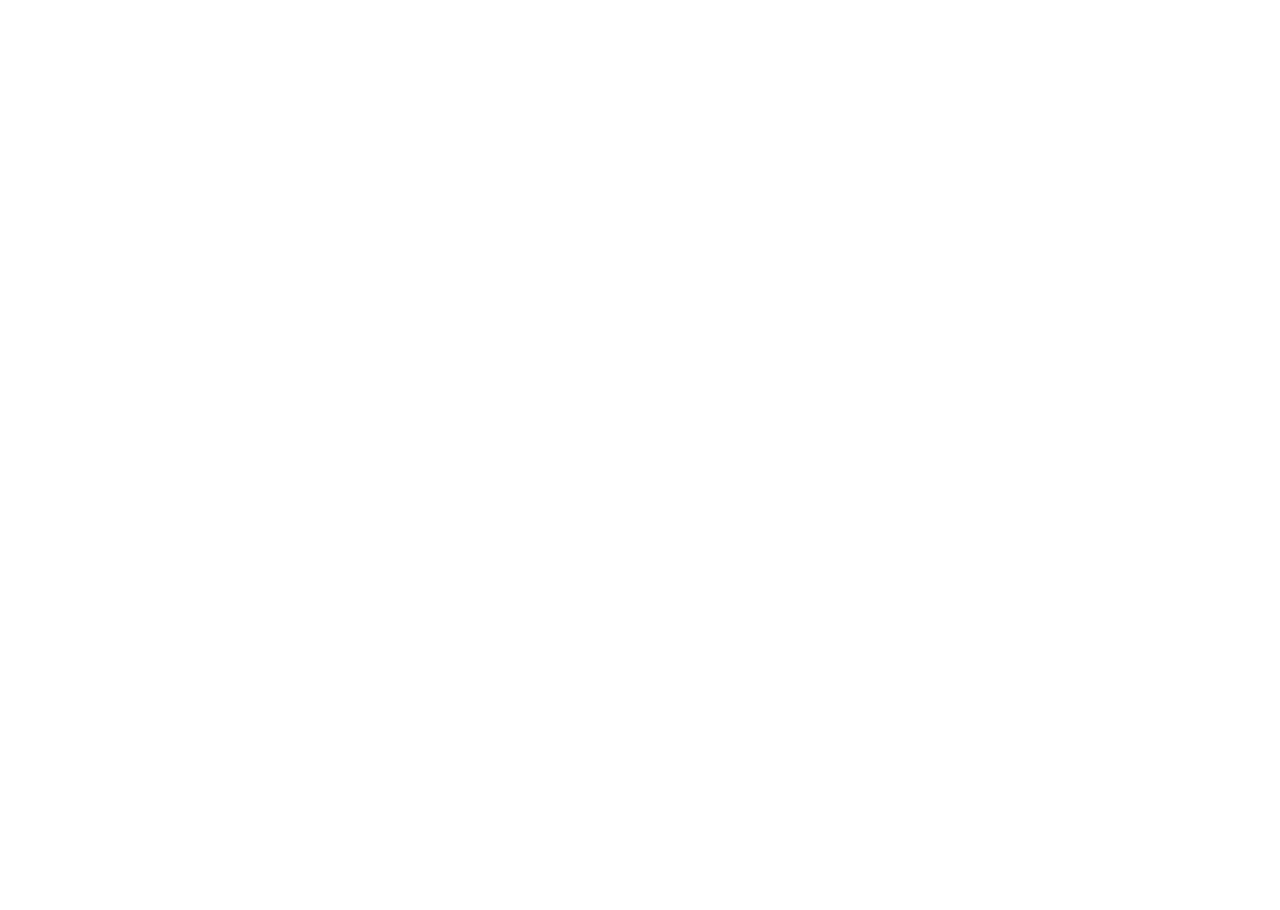
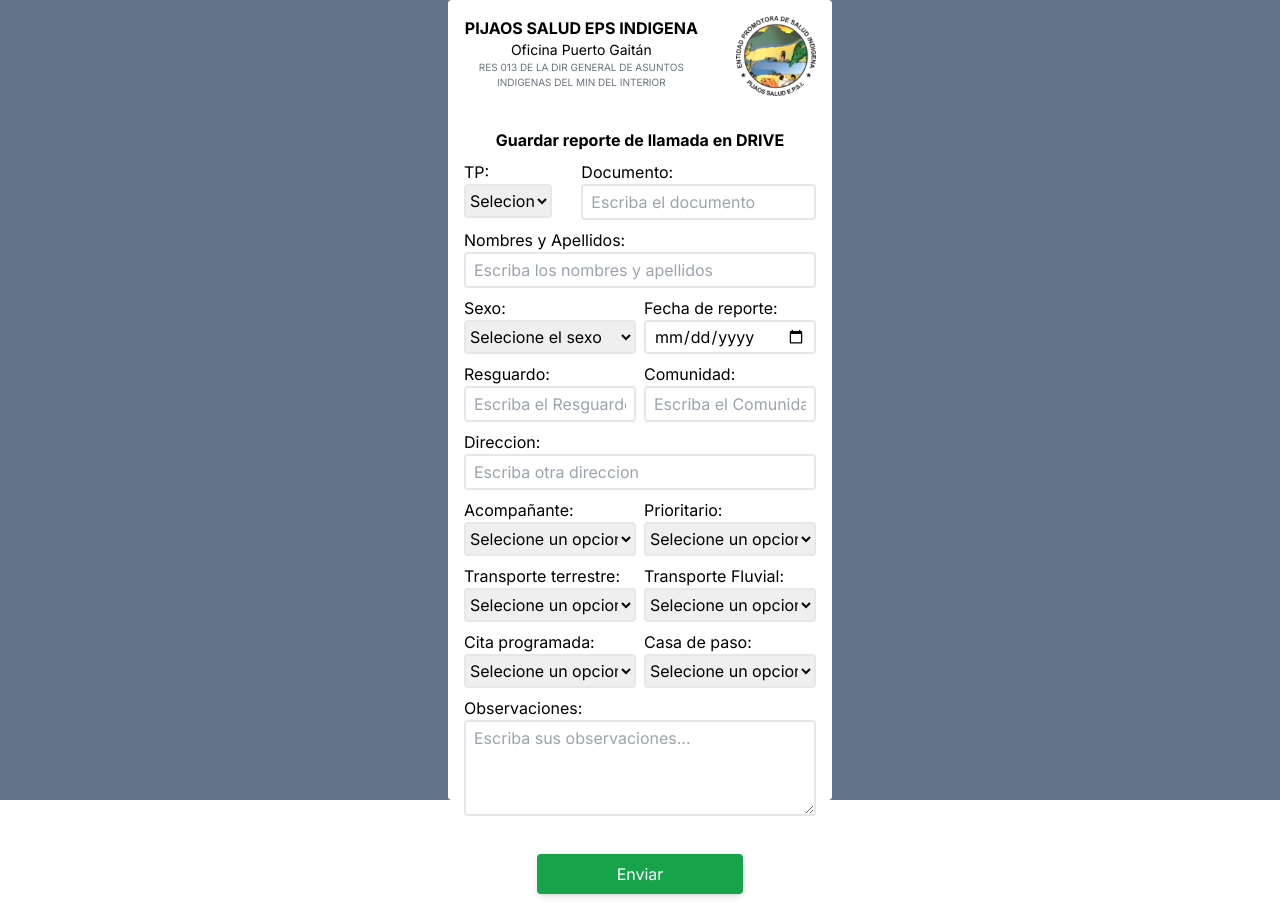
Before and after one commit to rickbroken/reportes-salud, a Next.js app: page / in a window 1280 px wide. Before the commit the page ends 800 px from the top, so only its background shows below. Built offline with nearby package versions, Linux system fonts and the light colour scheme.

Commit message:
Agregando estilos de formulario

```diff
--- a/src/app/page.jsx
+++ b/src/app/page.jsx
@@ -1,7 +1,23 @@
+import 'tailwindcss/tailwind.css';
+import InputSelect from "../components/InputSelect";
+import TypeSex from '../components/TypeSex';
+import Header from '@/components/Header';
+import FormReport from '@/components/FormReport';
+
+
+
 export default function Home() {
   return (
-    <main className="flex min-h-screen flex-col items-center justify-between p-24">
+    <main className="flex justify-center w-full h-screen bg-slate-500">
+      <div className="max-w-96 w-full bg-white px-4 py-4 rounded">
+        <Header />
 
+        <p className="font-bold text-center py-2">Guardar reporte de llamada en DRIVE</p>
+
+        <FormReport />
+
+
+      </div>
     </main>
   )
 }
--- /dev/null
+++ b/src/components/FormReport.jsx
@@ -0,0 +1,152 @@
+'use client'
+import React from 'react';
+import InputSelect from './InputSelect';
+import 'tailwindcss/tailwind.css';
+import TypeSex from './TypeSex';
+
+const FormReport = () => {
+  const handleSubmit = () => {
+
+  }
+  return (
+    <div className='w-full '>
+      <form className="flex justify-between flex-wrap gap-2">
+          <div className='w-3/12 overflow-hidden'>
+            <p>TP:</p>
+              <InputSelect />
+          </div>
+
+          <div className='w-8/12'>
+            <p>Documento:</p>
+              <input
+                className='border-2 outline-gray-400 focus:shadow-md rounded py-1 px-2 w-full'
+                type="text"
+                placeholder="Escriba el documento"
+              />
+          </div>
+
+          <div className='w-full'>
+            <p>Nombres y Apellidos:</p>
+              <input
+                className='border-2 outline-gray-400 focus:shadow-md rounded py-1 px-2 w-full'
+                type="text"
+                placeholder="Escriba los nombres y apellidos"
+              />
+          </div>
+
+          <div className='flex gap-2 w-full'>
+            <div className='w-6/12 overflow-hidden'>
+              <p>Sexo:</p>
+                <TypeSex />
+            </div>
+            <div className='w-6/12 overflow-hidden'>
+              <p>Fecha de reporte:</p>
+                <input type="date" className='border-2 outline-gray-200 rounded py-[2px] px-2 w-full'/>
+            </div>
+          </div>
+
+          <div className='flex gap-2 w-full'>
+            <div className='w-6/12'>
+              <p>Resguardo:</p>
+              <input
+                className='border-2 outline-gray-400 focus:shadow-md rounded py-1 px-2 w-full'
+                type="text"
+                placeholder="Escriba el Resguardo"
+              />
+            </div>
+            <div className='w-6/12'>
+              <p>Comunidad:</p>
+              <input
+                className='border-2 outline-gray-400 focus:shadow-md rounded py-1 px-2 w-full'
+                type="text"
+                placeholder="Escriba el Comunidad"
+              />
+            </div>
+          </div>
+
+          <div className='w-full'>
+            <p>Direccion:</p>
+              <input
+                className='border-2 outline-gray-400 focus:shadow-md rounded py-1 px-2 w-full'
+                type="text"
+                placeholder="Escriba otra direccion"
+              />
+          </div>
+
+          <div className='flex gap-2 w-full'>
+            <div className='w-6/12 overflow-hidden'>
+              <p>Acompañante:</p>
+              <select className='w-full border-2 py-1 rounded'>
+                <option value="">Selecione un opcion</option>
+                <option value="SI">SI</option>
+                <option value="NO">NO</option>
+              </select>
+            </div>
+            <div className='w-6/12 overflow-hidden'>
+              <p>Prioritario:</p>
+              <select className='w-full border-2 py-1 rounded'>
+                <option value="">Selecione un opcion</option>
+                <option value="SI">SI</option>
+                <option value="NO">NO</option>
+              </select>
+            </div>
+          </div>
+
+
+          <div className='flex gap-2 w-full'>
+            <div className='w-6/12 overflow-hidden'>
+              <p>Transporte terrestre:</p>
+              <select className='w-full border-2 py-1 rounded'>
+                <option value="">Selecione un opcion</option>
+                <option value="SI">SI</option>
+                <option value="NO">NO</option>
+              </select>
+            </div>
+            <div className='w-6/12 overflow-hidden'>
+              <p>Transporte Fluvial:</p>
+              <select className='w-full border-2 py-1 rounded'>
+                <option value="">Selecione un opcion</option>
+                <option value="SI">SI</option>
+                <option value="NO">NO</option>
+              </select>
+            </div>
+          </div>
+
+
+          <div className='flex gap-2 w-full'>
+            <div className='w-6/12 overflow-hidden'>
+              <p>Cita programada:</p>
+              <select className='w-full border-2 py-1 rounded'>
+                <option value="">Selecione un opcion</option>
+                <option value="SI">SI</option>
+                <option value="NO">NO</option>
+              </select>
+            </div>
+            <div className='w-6/12 overflow-hidden'>
+              <p>Casa de paso:</p>
+              <select className='w-full border-2 py-1 rounded'>
+                <option value="">Selecione un opcion</option>
+                <option value="SI">SI</option>
+                <option value="NO">NO</option>
+              </select>
+            </div>
+          </div>
+
+          <div className='w-full'>
+            <p>Observaciones:</p>
+              <textarea
+                className='border-2 outline-gray-400 focus:shadow-md rounded py-1 px-2 w-full min-h-24 max-h-28'
+                type="text"
+                placeholder="Escriba sus observaciones..."
+              ></textarea>
+          </div>
+
+          <div className='w-full pt-6 pb-4 flex justify-center'>
+            <button className='bg-green-600 text-white px-20 py-2 rounded shadow-md ' type='submit'>Enviar</button>
+          </div>
+        </form>
+    </div>
+  );
+}
+
+export default FormReport;
--- /dev/null
+++ b/src/components/Header.jsx
@@ -0,0 +1,21 @@
+import React from 'react';
+import Image from 'next/image';
+import icono from '../../img/icono.png';
+import 'tailwindcss/tailwind.css';
+
+const Header = () => {
+  return (
+    <div className="flex justify-between pb-6">
+        <div className="w-10/12 text-center">
+        <p className="font-bold">PIJAOS SALUD EPS INDIGENA</p>
+        <p className="text-sm">Oficina Puerto Gaitán</p>
+        <p className="text-[10px] text-gray-500">RES 013 DE LA DIR GENERAL DE ASUNTOS INDIGENAS DEL MIN DEL INTERIOR</p>
+      </div>
+      <div className="w-5/12 flex justify-end items-center">
+        <Image alt='logo' className="w-[80px] h-[80px]" src={icono} />
+      </div>
+    </div>
+  );
+}
+
+export default Header;
--- /dev/null
+++ b/src/components/InputSelect.jsx
@@ -0,0 +1,17 @@
+import React from 'react';
+import 'tailwindcss/tailwind.css';
+
+const InputSelect = () => {
+  return (
+    <select className='w-full border-2 py-1 rounded'>
+      <option value="">Selecione un documento</option>
+      <option value="CN">CN</option>
+      <option value="RC">RC</option>
+      <option value="TI">TI</option>
+      <option value="CC">CC</option>
+      <option value="PPT">PPT</option>
+    </select>
+  );
+}
+
+export default InputSelect;
--- /dev/null
+++ b/src/components/TypeSex.jsx
@@ -0,0 +1,14 @@
+import React from 'react';
+import 'tailwindcss/tailwind.css';
+
+const TypeSex = () => {
+  return (
+    <select className='w-full border-2 py-1 rounded'>
+      <option value="">Selecione el sexo</option>
+      <option value="M">Masculino</option>
+      <option value="F">Femenino</option>
+    </select>
+  );
+}
+
+export default TypeSex;
```
Also changed, not shown: .eslintrc.json, img/icono.png (added).
